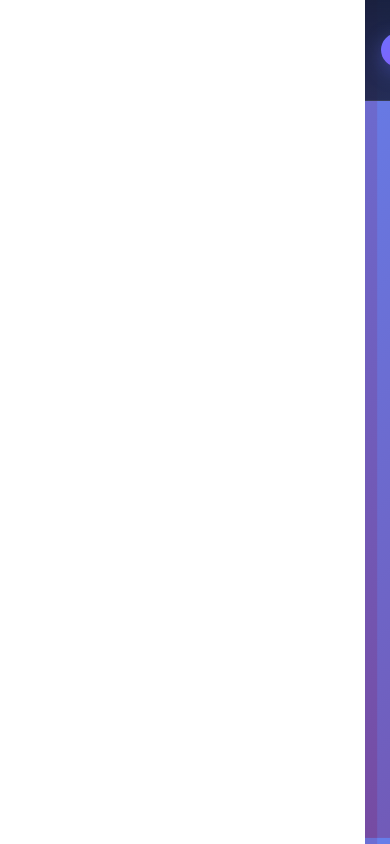
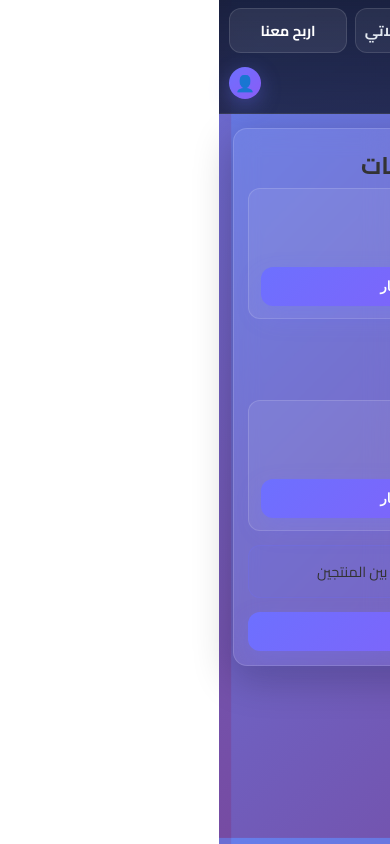
Before and after one commit to ridhasnow/snowworldmoney, a React (Vite) app: page /account/convert in a window 390 px wide. Built offline with nearby package versions, Linux system fonts and the light colour scheme; no server answers; the database is empty; sample sign-in values are in the browser's storage.

Commit message:
Refactor User.css for improved styles and responsiveness
Refactored CSS styles for user interface components, adding responsive design and improving layout.

```diff
--- a/src/styles/User.css
+++ b/src/styles/User.css
@@ -1,7 +1,10 @@
 @import './App.css';
 
-.user-shell{ min-height:100vh; }
-.user-topbar{
+/* ===== Shell ===== */
+.user-shell { min-height: 100vh; }
+
+/* ===== Topbar ===== */
+.user-topbar {
   position: sticky; top:0; z-index:20;
   display:flex; justify-content:space-between; align-items:center;
   padding: 12px 16px;
@@ -9,6 +12,7 @@
   background: linear-gradient(180deg, rgba(13,19,38,.86) 0%, rgba(13,19,38,.74) 100%);
   backdrop-filter: blur(14px);
 }
+
 .user-nav-item{
   color: var(--text); text-decoration:none;
   padding: 8px 12px; border-radius: 10px;
@@ -24,7 +28,6 @@
   background: rgba(255,255,255,.08);
   border: 1px solid rgba(255,255,255,.14);
 }
-
 .user-profile-btn{ display:inline-flex; align-items:center; justify-content:center; text-decoration:none; }
 .user-avatar-circle{
   width:34px; height:34px; border-radius:50%;
@@ -33,15 +36,26 @@
   display:grid; place-items:center; color:#fff;
 }
 
+/* ===== Content ===== */
 .user-content{ padding: 18px }
 .user-card{
-  composes: card from './App.css';
+  background: var(--card); backdrop-filter: blur(var(--blur));
+  border: 1px solid var(--card-border);
+  border-radius: var(--radius); box-shadow: var(--shadow);
   padding: 18px;
 }
 
 /* ===== Profile ===== */
 .user-form-grid{ display:grid; gap:12px; max-width:720px; }
-.user-button{ composes: button from './App.css'; }
+.user-button{
+  padding: 12px 14px; border: 0; border-radius: 12px;
+  color:#fff; cursor:pointer;
+  background: linear-gradient(135deg, var(--primary), var(--primary-2));
+  box-shadow: 0 10px 24px rgba(109,112,255,.25);
+  font-weight:700;
+  transition: transform .12s ease, filter .12s ease;
+}
+.user-button:hover{ transform: translateY(-1px); filter: brightness(1.05) }
 .user-info{ margin: 6px 0 12px; color:#a7f3d0 }
 
 .avatar-grid{ display:grid; grid-template-columns: repeat(3, 100px); gap: 12px }
@@ -59,32 +73,105 @@
   transform: translateY(-1px);
 }
 .social-row{ display:flex; align-items:center; gap:10px }
-.input{ composes: input from './App.css'; }
+.input{
+  width:100%; padding: 12px 14px;
+  background: rgba(255,255,255,.06);
+  border: 1px solid rgba(255,255,255,.15);
+  border-radius: 12px; color: var(--text);
+}
 
 /* ===== History ===== */
 .history-list{ display:grid; gap:14px }
-.history-item{ composes: card from './App.css'; padding: 14px }
+.history-item{
+  background: var(--card); border: 1px solid var(--card-border);
+  border-radius: 12px; padding: 14px;
+}
 .history-header{ display:flex; justify-content:space-between; align-items:center; margin-bottom:6px }
 .history-body{ display:grid; gap:6px }
+.badge{ padding: 5px 10px; border-radius: 999px; font-size:.85rem; }
+.badge-success{ background:#16a34a22; color:#22c55e; border:1px solid #22c55e44 }
+.badge-error{ background:#ef444422; color:#ef4444; border:1px solid #ef444444 }
+.badge-pending{ background:#f59e0b22; color:#f59e0b; border:1px solid #f59e0b44 }
 
 /* ===== Convert ===== */
 .convert-step{ display:grid; gap:14px; max-width:820px }
 .convert-row{ display:grid; grid-template-columns: 1fr 60px 1fr; gap: 14px }
-.product-box{ composes: card from './App.css'; padding: 14px; background: rgba(255,255,255,.07) }
+.product-box{
+  background: rgba(255,255,255,.07); border: 1px solid var(--card-border);
+  border-radius: 12px; padding: 14px;
+}
 .product-title{ font-weight:800; margin-bottom:6px }
 .product-main{ display:flex; align-items:center; gap:12px }
 .product-logo img{ height:48px; width:auto; border-radius:8px; box-shadow: 0 6px 18px rgba(0,0,0,.22) }
 .product-name{ font-weight:700 }
 .arrow-box{ display:grid; place-items:center; font-size:28px; color:#a5b4fc }
 .rate-info{
-  composes: card from './App.css'; padding: 12px;
   background: rgba(109,112,255,.08);
-  border-color: rgba(109,112,255,.22);
+  border: 1px solid rgba(109,112,255,.22);
+  border-radius: 12px; padding: 12px; text-align:center;
 }
 .send-address-box{
-  composes: card from './App.css'; padding: 12px;
-  border-style: dashed; border-color: rgba(255,255,255,.30);
-  word-break: break-all;
+  background: rgba(255,255,255,.06);
+  border: 1px dashed rgba(255,255,255,.30);
+  border-radius: 12px; padding: 12px; word-break: break-all;
 }
 .note{ color: var(--muted); font-size:.95rem }
 .convert-actions{ display:flex; gap:10px; }
+
+/* ===== Responsive ===== */
+
+/* Tablets */
+@media (max-width: 900px) {
+  .user-topbar { padding: 10px 12px; flex-wrap: wrap; gap: 8px }
+  .user-topbar-left {
+    width: 100%;
+    display: grid;
+    grid-template-columns: repeat(3, 1fr);
+    gap: 8px;
+  }
+  .user-nav-item {
+    text-align: center;
+    padding: 10px;
+    border: 1px solid rgba(255,255,255,.12);
+    background: rgba(255,255,255,.06);
+    border-radius: 12px;
+    font-weight: 700;
+  }
+  .user-topbar-right {
+    width: 100%;
+    justify-content: space-between;
+  }
+  .user-balance { padding: 8px 10px; font-size: .95rem }
+  .user-avatar-circle { width: 36px; height: 36px }
+
+  .convert-row { grid-template-columns: 1fr } /* عمودي */
+  .arrow-box { font-size: 24px; margin: 4px auto }
+  .product-box { padding: 12px }
+  .product-logo img { height: 42px }
+  .rate-info { font-size: .95rem }
+  .convert-actions { flex-direction: column }
+  .user-button { width: 100% }
+}
+
+/* Phones */
+@media (max-width: 640px) {
+  .user-content { padding: 14px }
+  .user-card { padding: 14px }
+  .product-title { font-size: 1rem }
+  .product-name { font-size: 1rem }
+  .history-item { padding: 12px }
+  .badge { font-size: .8rem }
+  .avatar-grid { grid-template-columns: repeat(3, 84px) }
+  .avatar-option img { width: 68px; height: 68px }
+}
+
+/* Small phones */
+@media (max-width: 420px) {
+  .user-topbar { padding: 8px 10px }
+  .user-nav-item { padding: 8px; font-size: .9rem }
+  .user-balance { font-size: .85rem }
+  .user-avatar-circle { width: 32px; height: 32px }
+  .product-logo img { height: 38px }
+  .rate-info { font-size: .9rem }
+  .note { font-size: .85rem }
+}
```
